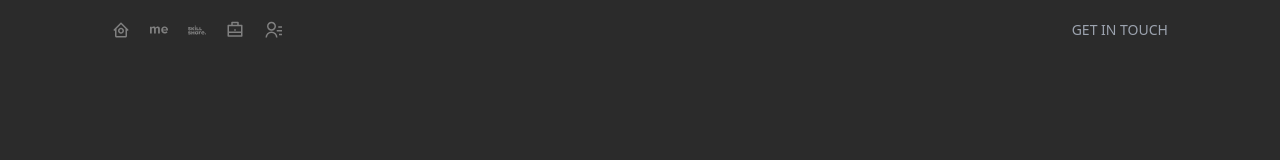
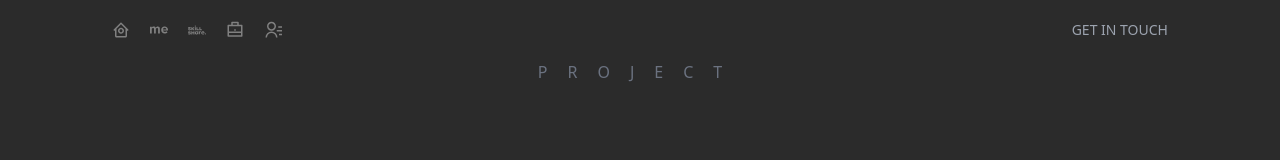
Before and after one commit to ogundelecaleb/portfolio2.0, a Next.js app: page /Contact in a window 1280 px wide. Shown: the top 160 px of the page. Built offline with nearby package versions, Linux system fonts and the light colour scheme.

Commit message:
new commit

```diff
--- a/pages/Contact.tsx
+++ b/pages/Contact.tsx
@@ -13,9 +13,21 @@ function Contact({}: Props) {
         duration: 0.75,
         ease: "easeOut",
       }} className="absolute top-0 left-0 w-full  h-full bg-[rgb(43,43,43)] text-white ">
-      <div className='h-screen relative flex flex-col  justify-center items-center text-center overflow-hidden'>
-        Contact
-      </div>
+
+      <m.div initial={{
+          opacity: 0,
+        }}
+        whileInView={{
+          opacity: 1,
+        }}
+        transition={{
+          duration: 1.5,
+        }}
+        className=" relative mt-20 flex flex-col  justify-center items-center text-center md:text-left md:flex-row max-w-[2000px] px-2 mx-auto xl:px-10 h-full xl:space-y-0   ">
+      <h3 className="absolute -top-5 uppercase tracking-[20px] text-gray-500 text-1xl ">
+          project
+        </h3>
+      </m.div>
 
       </m.div>
   )
```
